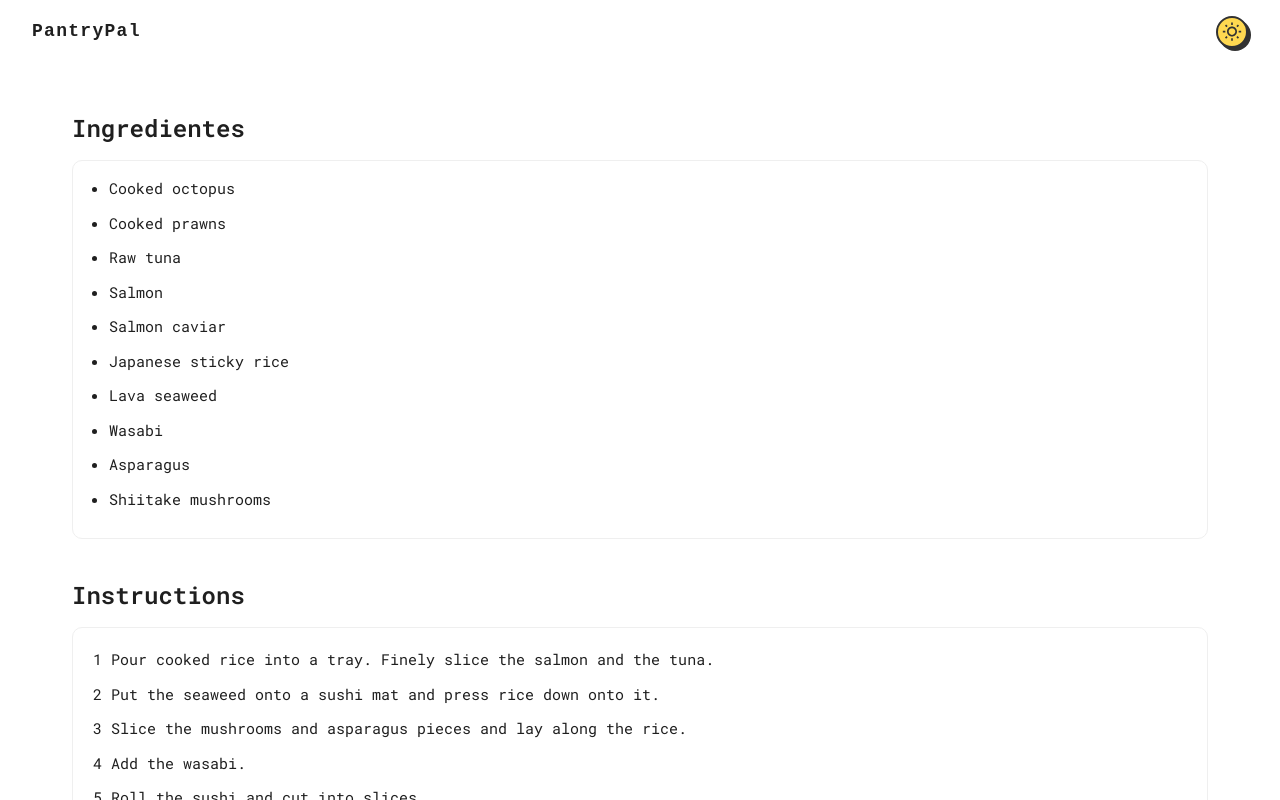
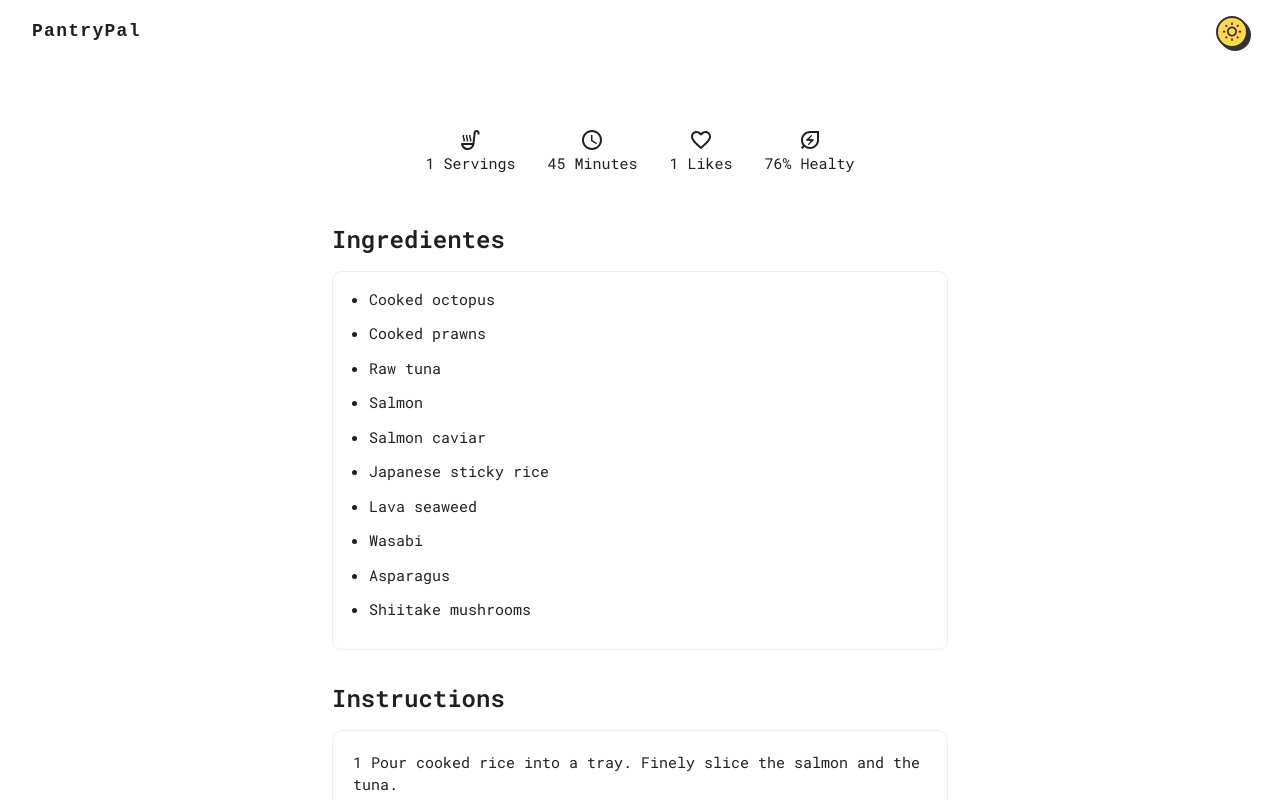
Before and after one commit to Neyza24/pantry-pal-app, a React (Vite) app: page /recipes/1 in a window 1280 px wide. Shown: the top 800 px of the page. Built offline with nearby package versions, Linux system fonts and the light colour scheme; no server answers.

Commit message:
implement relevant information recipe card component

```diff
--- a/src/mock/recipe.js
+++ b/src/mock/recipe.js
@@ -421,11 +421,3 @@ export const recipeDataByID = {
     spoonacularScore: 88.29633331298828,
     spoonacularSourceUrl: "https://spoonacular.com/japanese-sushi-648506",
 };
-
-
-export const steps = recipeDataByID.analyzedInstructions[0].steps; //aquí ya tenemos el array de pasos, debemos recorrer para ordenarlo en una lista y mostrarlo en un componente visual
-//debemos obtener :
-// + El título d ela receta
-// + La imagen
-// + info de serving, score, healthScore, list ingredients
-// + source link to owner of recipe site
--- /dev/null
+++ b/src/recipes/components/InfoIconCard.jsx
@@ -0,0 +1,23 @@
+
+
+import { Card, } from '@mui/material';
+
+export const InfoIconCard = ({children}) => {
+    return (
+        <Card elevation={0} sx={{
+            display: 'flex',
+            flexDirection: 'column',
+            alignItems: 'center',
+            flexWrap: 'wrap',
+            padding: '16px',
+            background: 'none',
+            borderWidth: 0,
+
+
+        }}>
+            {children}
+        </Card>
+    )
+}
+
+/* eslint react/prop-types: 0 */
--- a/src/recipes/components/IngredientsRecipe.jsx
+++ b/src/recipes/components/IngredientsRecipe.jsx
@@ -5,12 +5,12 @@ export const IngredientsRecipe = () => {
     const stepsInstructions = recipeDataByID.extendedIngredients;
 
     return (
-        <Box>
+        <Box >
             <Typography variant="h5" sx={{ pb: '1rem', fontSize: { xs: '1.25rem', md: '1.5rem' } }}>
                 Ingredientes
             </Typography>
             <div style={{ border: '1px solid #efefef', padding: '16px', borderRadius: '10px' }}>
-                <ul style={{ paddingLeft: '20px' }}>
+                <ul style={{ paddingLeft: '20px'}}>
                     {
                         stepsInstructions.map(item =>
                             <li key={item.id}
--- a/src/recipes/components/RecipeInfoIcons.jsx
+++ b/src/recipes/components/RecipeInfoIcons.jsx
@@ -1,24 +1,37 @@
-import { recipeDataByID } from "../../mock/recipe"
 
+import { Box } from '@mui/material';
+import { InfoIconCard } from './InfoIconCard';
+import FavoriteBorderIcon from '@mui/icons-material/FavoriteBorder';
+import AccessTimeIcon from '@mui/icons-material/AccessTime';
+import SoupKitchenOutlinedIcon from '@mui/icons-material/SoupKitchenOutlined';
+import EnergySavingsLeafOutlinedIcon from '@mui/icons-material/EnergySavingsLeafOutlined';
+import { recipeDataByID } from '../../mock/recipe';
 
+//Iconos de time, price, score, likes
 export const RecipeInfoIcons = () => {
 
-    const recipe = recipeDataByID;
-    const steps = recipe.analyzedInstructions[0].steps;
-
-    const putSteps = steps && steps.map(item => {
-
-
-        return <li key={item.number}>{item.number} {item.step}</li>
-        }
-    )
-
+    const time = recipeDataByID.readyInMinutes;
+    const numberServings = recipeDataByID.servings;
+    const likes = recipeDataByID.aggregateLikes;
+    const health = recipeDataByID.healthScore;
 
     return (
-        <ul>
-            {
-                putSteps
-            }
-        </ul>
+        <Box >
+            <Box sx={{ display: 'flex', gap: '0px', flexWrap: 'wrap', justifyContent: 'center' }}>
+                <InfoIconCard>
+                    <SoupKitchenOutlinedIcon fontSize='medium' sx={{}} />  {numberServings} Servings
+                </InfoIconCard>
+                <InfoIconCard>
+                    <AccessTimeIcon fontSize='medium' sx={{}} /> {time} Minutes
+                </InfoIconCard>
+                <InfoIconCard>
+                    <FavoriteBorderIcon fontSize='medium' sx={{}} /> {likes} Likes
+                </InfoIconCard>
+                <InfoIconCard>
+                    <EnergySavingsLeafOutlinedIcon fontSize='medium' sx={{}} />  {health}% Healty
+                </InfoIconCard>
+            </Box>
+
+        </Box>
     )
 }
--- a/src/recipes/components/RecipeInstructions.jsx
+++ b/src/recipes/components/RecipeInstructions.jsx
@@ -33,7 +33,8 @@ export const RecipeInstructions = () => {
     }
 
     return (
-        <Box>
+        <Box >
+
                 <Typography variant="h5" sx={{ pb: '1rem', fontSize: { xs: '1.25rem', md: '1.5rem' } }}>
                     Instructions
                 </Typography>
@@ -42,6 +43,9 @@ export const RecipeInstructions = () => {
                         instructions
                     }
                 </div>
+
+
+
         </Box>
     )
 }
--- a/src/recipes/views/RecipeView.jsx
+++ b/src/recipes/views/RecipeView.jsx
@@ -1,4 +1,4 @@
-// import { RecipeInfoIcons } from "../components/RecipeInfoIcons"
+import { RecipeInfoIcons } from "../components/RecipeInfoIcons"
 import { Box,   } from "@mui/material"
 import { RecipeInstructions } from "../components/RecipeInstructions"
 import { IngredientsRecipe } from "../components/IngredientsRecipe"
@@ -10,10 +10,10 @@ export const RecipeView = () => {
     return (
 
         <Box
-            maxWidth="lg"
-            sx={{ display: 'flex', flexDirection: 'column', pt: '3rem', pb: '4rem', px: { xs: '1rem', sm: '1.5rem', md: '2rem' }, margin: 'auto', gap: '40px' }}
+            maxWidth="680px"
+            sx={{ display: 'flex', flexDirection: 'column',  pt: '3rem', pb: '4rem', px: { xs: '1rem', sm: '1.5rem', md: '2rem' }, margin: 'auto', gap: '32px' }}
         >
-            {/* <RecipeInfoIcons /> */}
+            <RecipeInfoIcons />
             <IngredientsRecipe />
             <RecipeInstructions />
         </Box>
```
Lines whose indentation alone changed are shown as unchanged.
